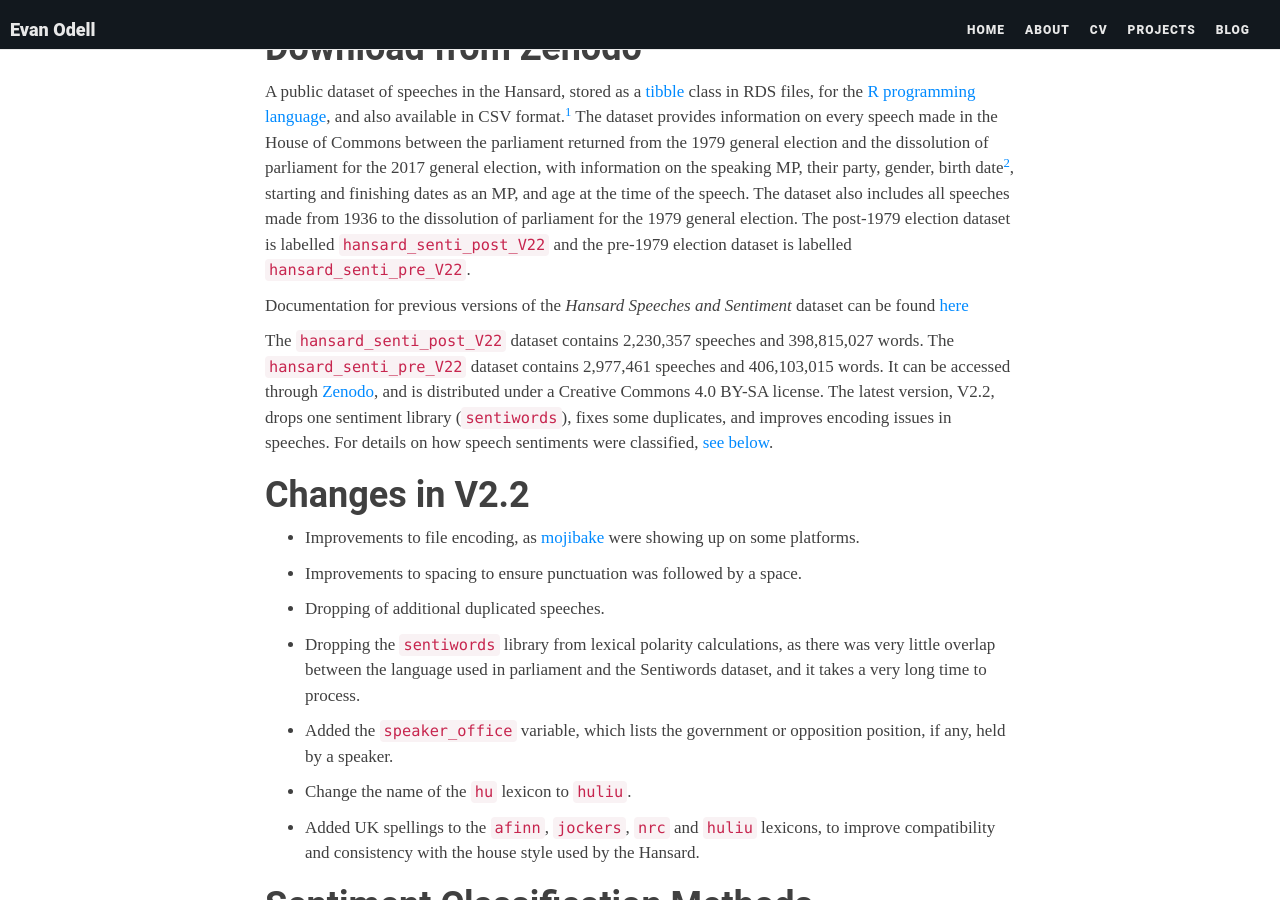
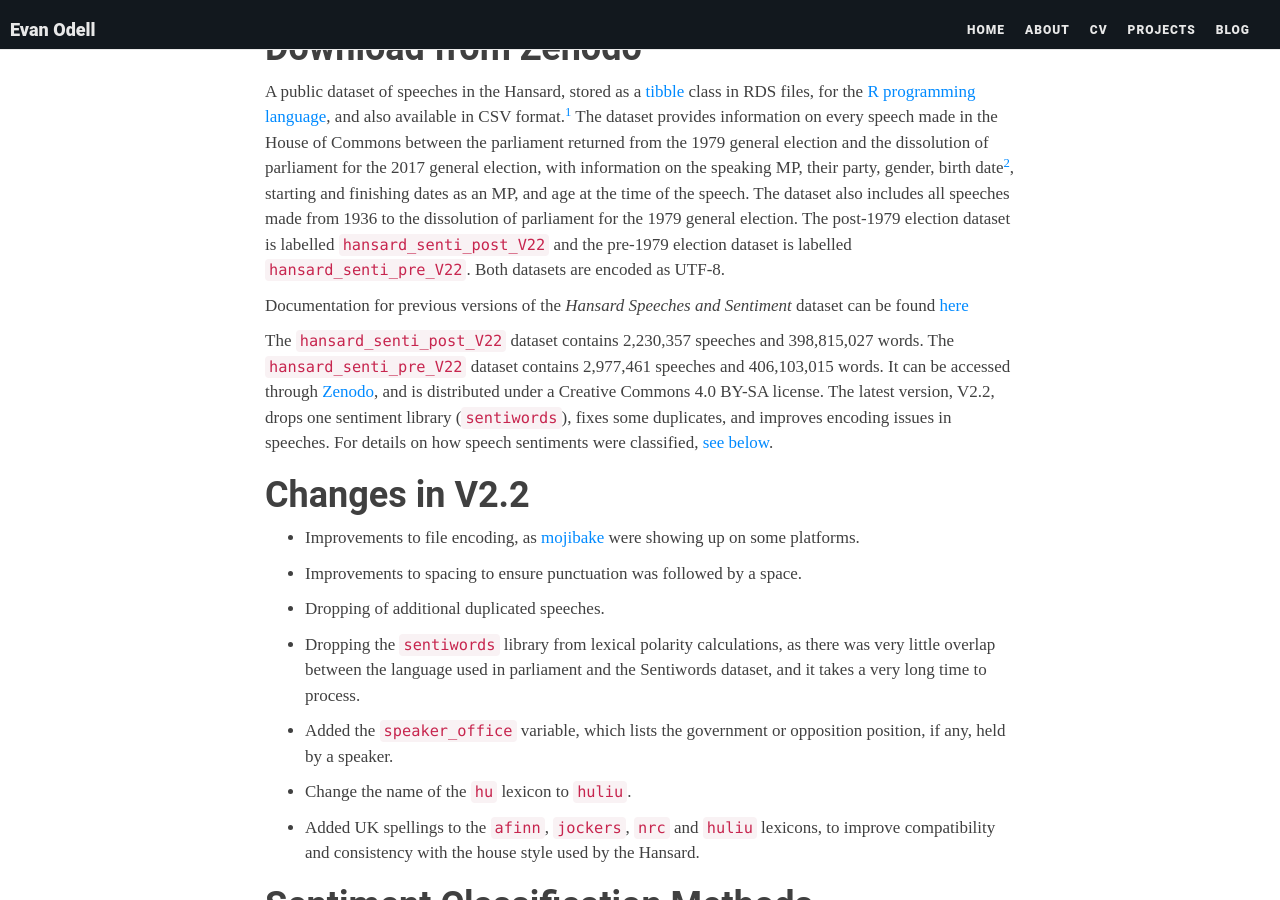
Before and after one commit to evanodell/evanodell.com, a Jekyll site: the page built from projects/datasets/hansard-data/index.md, in a window 1280 px wide and 900 px high, scrolled down 367 px. Built offline with Jekyll 4.4.1, drawn with Linux system fonts in a browser that asks for light colours; nearby versions of some CDN libraries; some web fonts are replaced; comment, search, counter and statistics services are not loaded.

Commit message:
update hansard v22 docs

```diff
--- a/projects/datasets/hansard-data/index.md
+++ b/projects/datasets/hansard-data/index.md
@@ -7,7 +7,7 @@ date: 2017-07-18
 
 ## [Download from Zenodo](https://doi.org/10.5281/zenodo.832176)
 
-A public dataset of speeches in the Hansard, stored as a [tibble](https://cran.r-project.org/package=tibble) class in RDS files, for the [R programming language](https://cran.r-project.org/), and also available in CSV format.[^1] The dataset provides information on every speech made in the House of Commons between the parliament returned from the 1979 general election and the dissolution of parliament for the 2017 general election, with information on the speaking MP, their party, gender, birth date[^2], starting and finishing dates as an MP, and age at the time of the speech. The dataset also includes all speeches made from 1936 to the dissolution of parliament for the 1979 general election. The post-1979 election dataset is labelled `hansard_senti_post_V22` and the pre-1979 election dataset is labelled `hansard_senti_pre_V22`.
+A public dataset of speeches in the Hansard, stored as a [tibble](https://cran.r-project.org/package=tibble) class in RDS files, for the [R programming language](https://cran.r-project.org/), and also available in CSV format.[^1] The dataset provides information on every speech made in the House of Commons between the parliament returned from the 1979 general election and the dissolution of parliament for the 2017 general election, with information on the speaking MP, their party, gender, birth date[^2], starting and finishing dates as an MP, and age at the time of the speech. The dataset also includes all speeches made from 1936 to the dissolution of parliament for the 1979 general election. The post-1979 election dataset is labelled `hansard_senti_post_V22` and the pre-1979 election dataset is labelled `hansard_senti_pre_V22`. Both datasets are encoded as UTF-8.
 
 Documentation for previous versions of the _Hansard Speeches and Sentiment_ dataset can be found [here](https://evanodell.com/projects/datasets/hansard-data/archive/)
 
```
